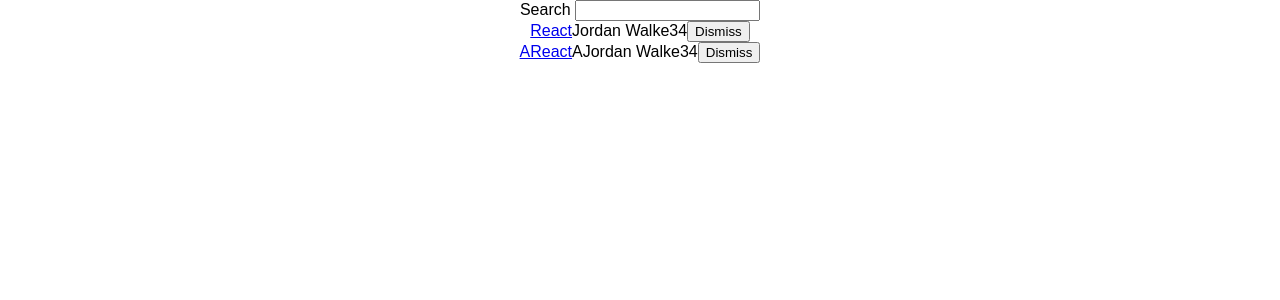
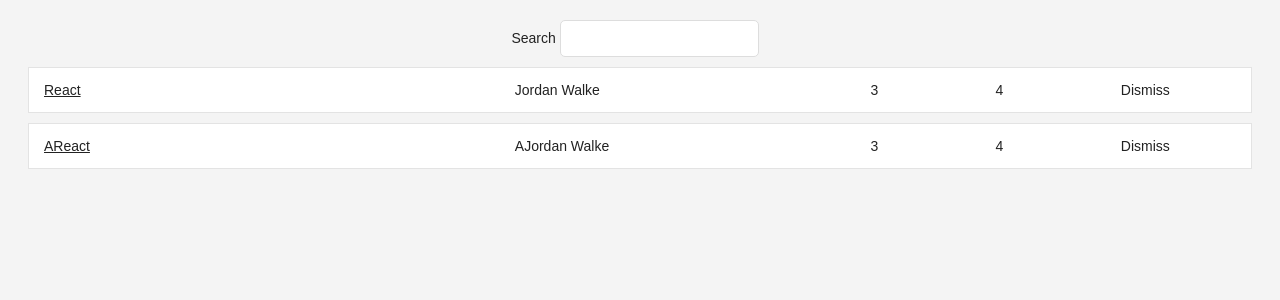
Before and after one commit to jbwyatt4/hackernews, a React (Create React App) app: page / in a window 1280 px wide. Shown: the top 300 px of the page. Built offline with nearby package versions, Linux system fonts and the light colour scheme.

Commit message:
at Getting Real with an API

```diff
--- a/src/App.css
+++ b/src/App.css
@@ -1,28 +1,54 @@
-.App {
-  text-align: center;
+.page {
+margin: 20px;
 }
-
-.App-logo {
-  animation: App-logo-spin infinite 20s linear;
-  height: 80px;
+.interactions {
+text-align: center;
 }
-
-.App-header {
-  background-color: #222;
-  height: 150px;
-  padding: 20px;
-  color: white;
+.table {
+margin: 20px 0;
 }
-
-.App-title {
-  font-size: 1.5em;
+.table-header {
+display: flex;
+line-height: 24px;
+font-size: 16px;
+padding: 0 10px;
+justify-content: space-between;
 }
-
-.App-intro {
-  font-size: large;
+.table-empty {
+margin: 200px;
+text-align: center;
+font-size: 16px;
 }
-
-@keyframes App-logo-spin {
-  from { transform: rotate(0deg); }
-  to { transform: rotate(360deg); }
+.table-row {
+display: flex;
+line-height: 24px;
+white-space: nowrap;
+margin: 10px 0;
+padding: 10px;
+background: #ffffff;
+border: 1px solid #e3e3e3;
 }
+.table-header > span {
+overflow: hidden;
+text-overflow: ellipsis;
+padding: 0 5px;
+}
+.table-row > span {
+overflow: hidden;
+text-overflow: ellipsis;
+padding: 0 5px;
+}
+.button-inline {
+border-width: 0;
+background: transparent;
+color: inherit;
+text-align: inherit;
+-webkit-font-smoothing: inherit;
+padding: 0;
+font-size: inherit;
+cursor: pointer;
+}
+.button-active {
+border-radius: 0;
+border-bottom: 1px solid #38BB6C;
+}
--- a/src/App.js
+++ b/src/App.js
@@ -66,13 +66,15 @@
   render() {
     const { searchTerm, list } = this.state;
     return (
-      <div className="App">
+      <div className="page">
+        <div className="interactions">
           <Search
             value={searchTerm}
             onChange={this.onSearchChange}
           >
             Search
           </Search>
+        </div>
         <Table
           list={list}
           pattern={searchTerm}
@@ -92,20 +94,23 @@
       />
     </form>
 
-
+// in the key div you will see an example of using css in the span, in the JSX
+// itself
 const Table = ({ list, pattern, onDismiss }) =>
-  <div>
+  <div clasName="table">
     {list.filter(isSearched(pattern)).map(item =>
-    <div key={item.objectID}>
-      <span>
+    <div key={item.objectID} className="table-row">
+      <span style={{ width: '40%' }}>
         <a href={item.url}>{item.title}</a>
       </span>
-      <span>{item.author}</span>
-      <span>{item.num_comments}</span>
-      <span>{item.points}</span>
-      <span>
+      <span style={{ width: '30%' }}>{item.author}</span>
+      <span style={{ width: '10%' }}>{item.num_comments}</span>
+      <span style={{ width: '10%' }}>{item.points}</span>
+      <span style={{ width: '10%' }}>
       <Button
-        onClick={() => onDismiss(item.objectID)}>
+        onClick={() => onDismiss(item.objectID)}
+        className="button-inline"
+      >
         Dismiss
       </Button>
       </span>
--- a/src/index.css
+++ b/src/index.css
@@ -1,5 +1,37 @@
 body {
-  margin: 0;
-  padding: 0;
-  font-family: sans-serif;
+color: #222;
+background: #f4f4f4;
+font: 400 14px CoreSans, Arial,sans-serif;
 }
+a {
+color: #222;
+}
+a:hover {
+text-decoration: underline;
+}
+ul, li {
+list-style: none;
+padding: 0;
+margin: 0;
+}
+input {
+padding: 10px;
+border-radius: 5px;
+outline: none;
+margin-right: 10px;
+border: 1px solid #dddddd;
+}
+button {
+padding: 10px;
+border-radius: 5px;
+border: 1px solid #dddddd;
+background: transparent;
+color: #808080;
+cursor: pointer;
+}
+button:hover {
+color: #222;
+}
+*:focus {
+outline: none;
+}
```
Lines whose indentation alone changed are shown as unchanged.
